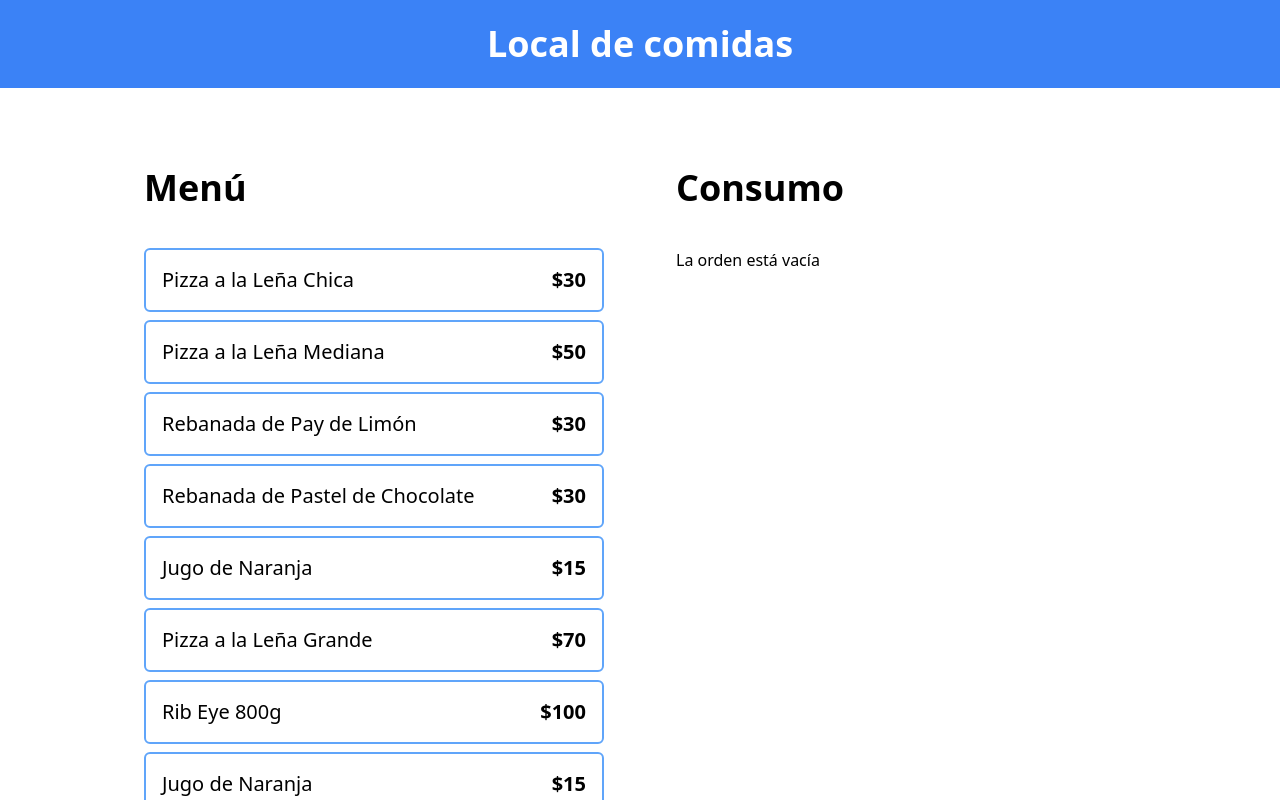
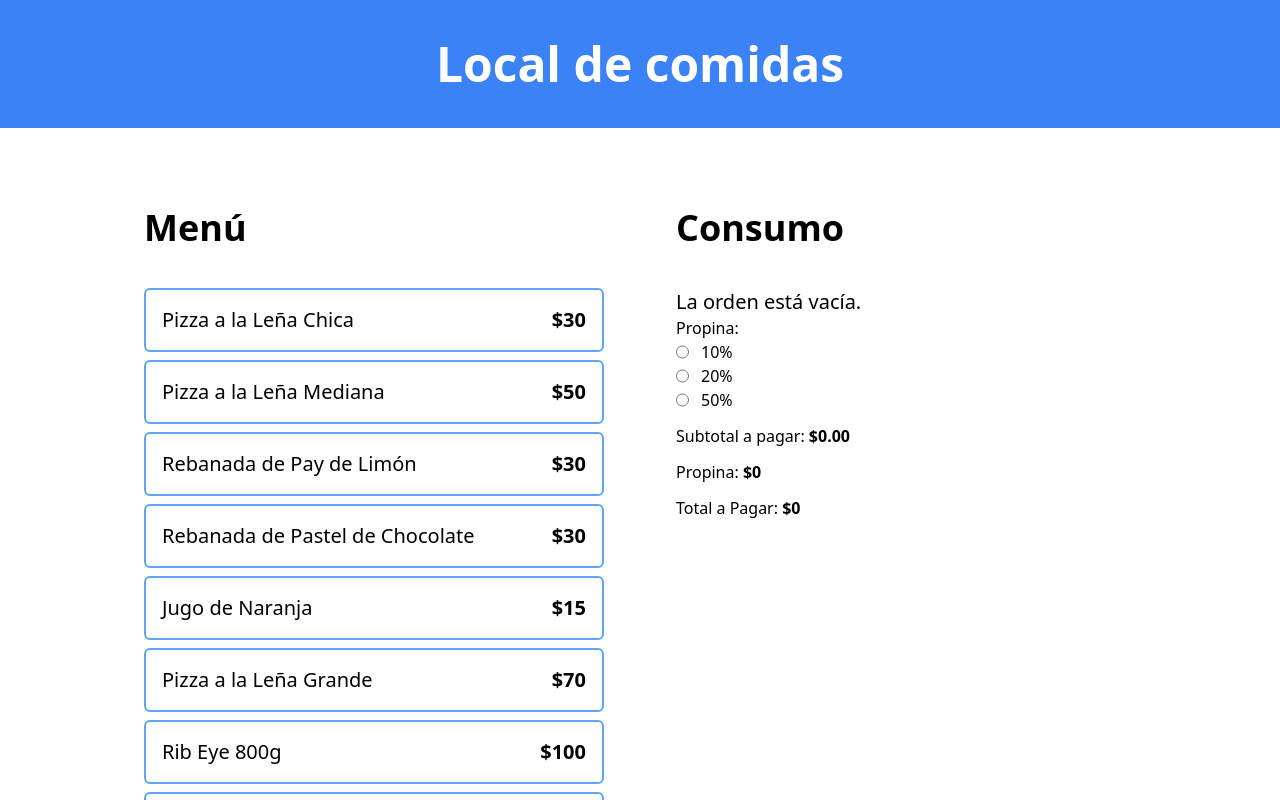
Before and after one commit to codebyjavi/local-de-comidas, a React (Vite) app: page / in a window 1280 px wide. Shown: the top 800 px of the page. Built offline with nearby package versions, Linux system fonts and the light colour scheme.

Commit message:
add tip option

```diff
--- a/src/App.tsx
+++ b/src/App.tsx
@@ -1,5 +1,7 @@
 import MenuItem from "./components/MenuItem"
 import OrderContents from "./components/OrderContents"
+import { OrderTotals } from "./components/OrderTotals"
+import TipPercentageForm from "./components/TipPercentageForm"
 import { menuItems } from "./data/db"
 import useOrder from "./hooks/useOrder"
 
@@ -9,7 +11,7 @@ function App() {
 
   return (
     <>
-      <header className="bg-blue-500 text-white font-bold text-center text-4xl py-6">
+      <header className="bg-blue-500 text-white font-bold text-center text-5xl py-6 md:py-10">
         <h1>Local de comidas</h1>
 
       </header>
@@ -34,6 +36,13 @@ function App() {
             removeItem={removeItem}
           />
 
+          <TipPercentageForm
+
+          />
+
+          <OrderTotals
+          order={order}
+          />
         </div>
       </main>
     </>
--- a/src/components/MenuItem.tsx
+++ b/src/components/MenuItem.tsx
@@ -6,7 +6,7 @@ type MenuItemProps = {
    addItem: (item: MenuItem) => void
 }
 
-function MenuItem({item, addItem} : MenuItemProps) {
+export default function MenuItem({item, addItem} : MenuItemProps) {
   return (
     <button className="flex justify-between w-full p-4 rounded-md border-2 border-blue-400 hover:bg-blue-200"
     onClick={() => addItem(item)}
@@ -16,5 +16,3 @@ function MenuItem({item, addItem} : MenuItemProps) {
     </button>
   )
 }
-
-export default MenuItem
--- a/src/components/OrderContents.tsx
+++ b/src/components/OrderContents.tsx
@@ -1,17 +1,17 @@
 import { formatCurrency } from "../helpers"
-import { OrderItem } from "../types"
+import { MenuItem, OrderItem } from "../types"
 
 type OrderContentsProps = {
     order: OrderItem[]
-    removeItem: (id: OrderItem['id']) => void
+    removeItem: (id: MenuItem['id']) => void
 }
 
-function OrderContents({ order, removeItem } : OrderContentsProps) {
+export default function OrderContents({ order, removeItem } : OrderContentsProps) {
   return (
     <div>
         <h2 className="mb-10 text-4xl font-bold">Consumo</h2>
         {order.length === 0 ?
-        <p>La orden está vacía</p>
+        <h3 className="text-xl">La orden está vacía.</h3>
         : (<div className="space-y-3">
 
             {order.map( item => (
@@ -32,5 +32,3 @@ function OrderContents({ order, removeItem } : OrderContentsProps) {
     </div>
   )
 }
-
-export default OrderContents
--- /dev/null
+++ b/src/components/OrderTotals.tsx
@@ -0,0 +1,33 @@
+import { useMemo } from "react"
+import { OrderItem } from "../types"
+import { formatCurrency } from "../helpers"
+
+type OrderTotalsProps = {
+    order: OrderItem[]
+}
+
+export const OrderTotals = ({order} : OrderTotalsProps) => {
+
+    const subtotal= useMemo(() => order.reduce((total, item) => total + (item.price * item.quantity), 0), [order])
+
+  return (
+    <>
+        <div className="space-y-3">
+            <h2 className="font-black text-2xl"></h2>
+            <p>Subtotal a pagar: {''}
+                <span className="font-bold">{formatCurrency(subtotal)}</span>
+            </p>
+
+            <p>Propina: {''}
+                <span className="font-bold">$0</span>
+            </p>
+
+            <p>Total a Pagar: {''}
+                <span className="font-bold">$0</span>
+            </p>
+        </div>
+
+         <button></button>
+    </>
+  )
+}
--- /dev/null
+++ b/src/components/TipPercentageForm.tsx
@@ -0,0 +1,40 @@
+const tipOptions = [
+    {
+      id: 'tip-10',
+      value: .10,
+      label: '10%'
+    },
+    {
+      id: 'tip-20',
+      value: .20,
+      label: '20%'
+    },
+    {
+      id: 'tip-50',
+      value: .50,
+      label: '50%'
+    },
+  ]
+
+export default function TipPercentageForm() {
+  return (
+    <div>
+        <h3>Propina: </h3>
+
+        <form>
+            {tipOptions.map(tip => (
+            <div key={tip.id} className="flex gap-x-3">
+                <input
+                    id={tip.id}
+                    type="radio"
+                    name="tip"
+                    value={tip.value}
+                />
+                <label htmlFor={tip.id}>{tip.label}</label>
+            </div>
+            ))}
+
+        </form>
+    </div>
+  )
+}
--- a/src/helpers/index.ts
+++ b/src/helpers/index.ts
@@ -1,4 +1,3 @@
-
 export function formatCurrency(quantity: number){
     return new Intl.NumberFormat('en-US', {
         style: 'currency', currency: 'USD'
--- a/src/hooks/useOrder.ts
+++ b/src/hooks/useOrder.ts
@@ -17,7 +17,7 @@ export default function useOrder(){
         }
     }
 
-    const removeItem = (id: OrderItem['id']) => {
+    const removeItem = (id: MenuItem['id']) => {
         setOrder(prevOrder => prevOrder.filter(item => item.id !== id))
     }
 
```
